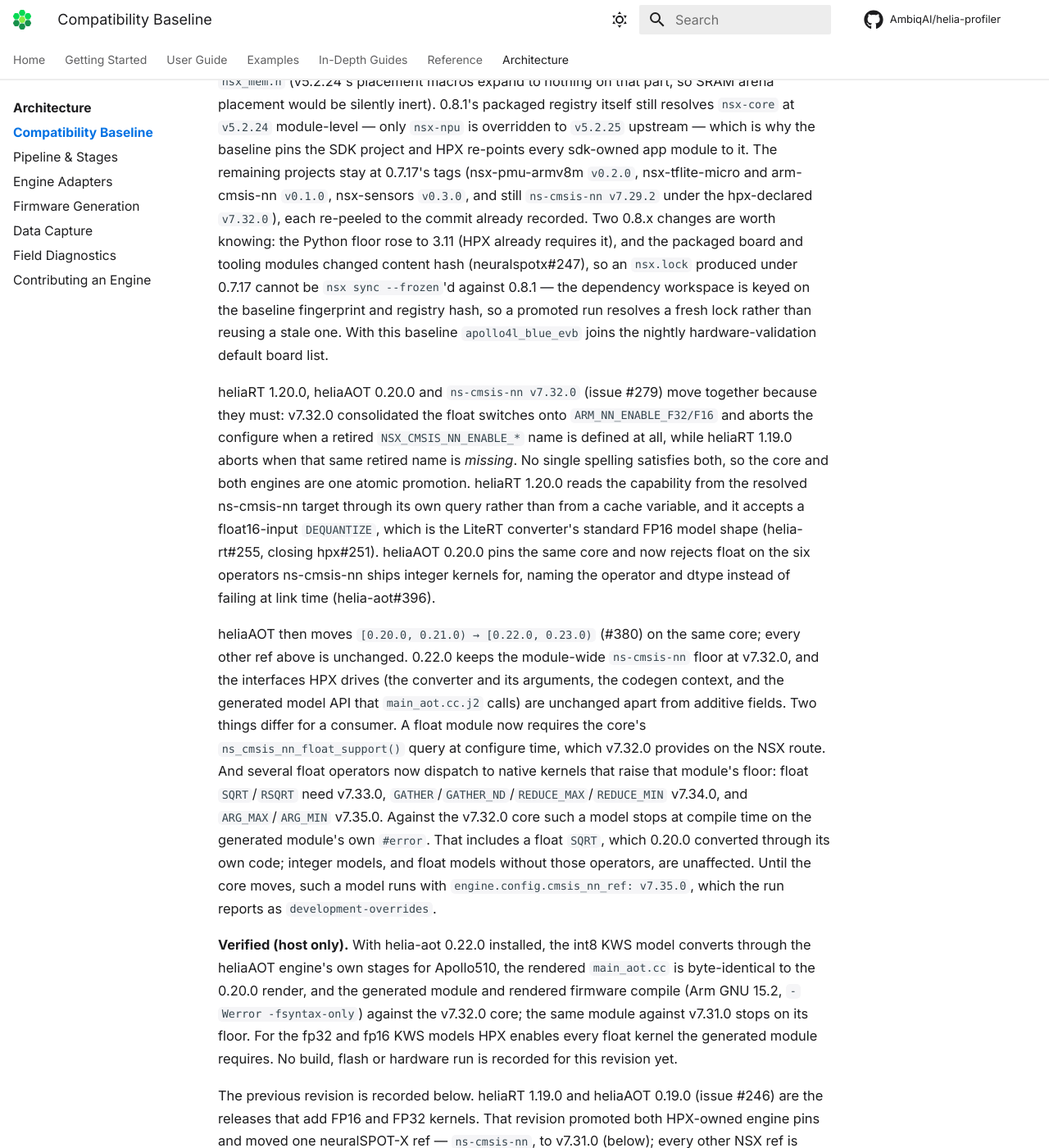
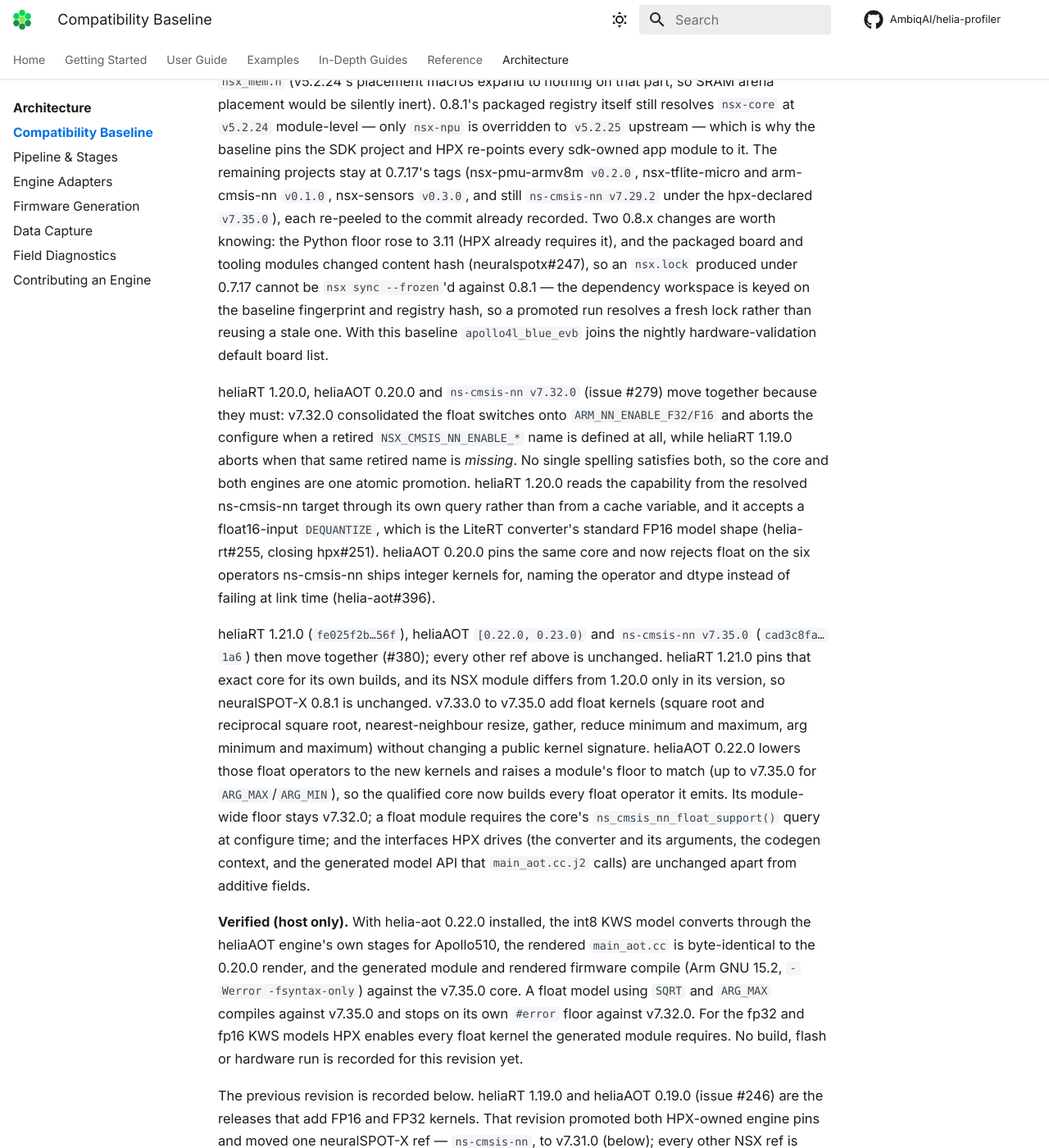
Before and after one commit to AmbiqAI/helia-profiler, an MkDocs documentation site: the page built from docs/architecture/compatibility-baseline.md, in a window 1280 px wide and 1400 px high, scrolled down 1419 px. Shown: the whole window at 82% size. Built offline with MkDocs 1.6.1 and Material for MkDocs 9.7.7, drawn with Linux system fonts in a browser that asks for light colours; some web fonts are replaced; comment, search, counter and statistics services are not loaded; some of the changed text lies outside the part shown.

Commit message:
feat(engines): qualify heliaRT 1.21.0 and ns-cmsis-nn v7.35.0 with helia-aot 0.22.0
Refs #380

```diff
--- a/docs/architecture/compatibility-baseline.md
+++ b/docs/architecture/compatibility-baseline.md
@@ -18,10 +18,10 @@ The current baseline is `hpx-neuralspotx-0.8.1-2026-09`:
 | `nsx-pmu-armv8m` | `5725c065…c88` |
 | `nsx-tflite-micro` | `7afcf2b4…333` |
 | `arm-cmsis-nn` | `6d21a6f8…f7c` |
-| `ns-cmsis-nn` | `aaeb145a…30c` (`v7.32.0`, hpx-declared — see below) |
+| `ns-cmsis-nn` | `cad3c8fa…1a6` (`v7.35.0`, hpx-declared — see below) |
 | `nsx-executorch` | `5514ac1e…b48e` |
 | `nsx-sensors` | `c219a2bc…3e25` (`v0.3.0`, peeled) |
-| heliaRT | `1.20.0`, commit `edb3a25f…440` (min supported `1.16.0` — from `HELIART_MIN_VERSION` in code, not a baseline-JSON field) |
+| heliaRT | `1.21.0`, commit `fe025f2b…56f` (min supported `1.16.0` — from `HELIART_MIN_VERSION` in code, not a baseline-JSON field) |
 | heliaAOT | `min_version=0.22.0`, `max_version_exclusive=0.23.0` |
 | tflm | governed entirely by the `nsx-tflite-micro` / `arm-cmsis-nn` module refs above |
 | executorch | `0.1.0`, module ref `5514ac1e…b48e` (a checkout's `version.txt` is verified against the baseline) |
@@ -41,7 +41,7 @@ upstream — which is why the baseline pins the SDK project and HPX re-points
 every sdk-owned app module to it. The remaining projects stay at 0.7.17's
 tags (nsx-pmu-armv8m `v0.2.0`, nsx-tflite-micro and arm-cmsis-nn `v0.1.0`,
 nsx-sensors `v0.3.0`, and still `ns-cmsis-nn v7.29.2` under the hpx-declared
-`v7.32.0`), each re-peeled to the commit already recorded. Two 0.8.x changes
+`v7.35.0`), each re-peeled to the commit already recorded. Two 0.8.x changes
 are worth knowing: the Python floor rose to 3.11 (HPX already requires it),
 and the packaged board and tooling modules changed content hash
 (neuralspotx#247), so an `nsx.lock` produced under 0.7.17 cannot be
@@ -63,30 +63,30 @@ hpx#251). heliaAOT 0.20.0 pins the same core and now rejects float on the six
 operators ns-cmsis-nn ships integer kernels for, naming the operator and dtype
 instead of failing at link time (helia-aot#396).
 
-heliaAOT then moves `[0.20.0, 0.21.0) → [0.22.0, 0.23.0)` (#380) on the same
-core; every other ref above is unchanged. 0.22.0 keeps the module-wide
-`ns-cmsis-nn` floor at v7.32.0, and the interfaces HPX drives (the converter
-and its arguments, the codegen context, and the generated model API that
-`main_aot.cc.j2` calls) are unchanged apart from additive fields. Two things
-differ for a consumer. A float module now requires the core's
-`ns_cmsis_nn_float_support()` query at configure time, which v7.32.0 provides
-on the NSX route. And several float operators now dispatch to native kernels
-that raise that module's floor: float `SQRT`/`RSQRT` need v7.33.0,
-`GATHER`/`GATHER_ND`/`REDUCE_MAX`/`REDUCE_MIN` v7.34.0, and
-`ARG_MAX`/`ARG_MIN` v7.35.0. Against the v7.32.0 core such a model stops at
-compile time on the generated module's own `#error`. That includes a float
-`SQRT`, which 0.20.0 converted through its own code; integer models, and float
-models without those operators, are unaffected. Until the core moves, such a
-model runs with `engine.config.cmsis_nn_ref: v7.35.0`, which the run reports
-as `development-overrides`.
+heliaRT 1.21.0 (`fe025f2b…56f`), heliaAOT `[0.22.0, 0.23.0)` and
+`ns-cmsis-nn v7.35.0` (`cad3c8fa…1a6`) then move together (#380); every other
+ref above is unchanged. heliaRT 1.21.0 pins that exact core for its own
+builds, and its NSX module differs from 1.20.0 only in its version, so
+neuralSPOT-X 0.8.1 is unchanged. v7.33.0 to v7.35.0 add float kernels (square
+root and reciprocal square root, nearest-neighbour resize, gather, reduce
+minimum and maximum, arg minimum and maximum) without changing a public kernel
+signature. heliaAOT 0.22.0 lowers those float operators to the new kernels and
+raises a module's floor to match (up to v7.35.0 for `ARG_MAX`/`ARG_MIN`), so
+the qualified core now builds every float operator it emits. Its module-wide
+floor stays v7.32.0; a float module requires the core's
+`ns_cmsis_nn_float_support()` query at configure time; and the interfaces HPX
+drives (the converter and its arguments, the codegen context, and the
+generated model API that `main_aot.cc.j2` calls) are unchanged apart from
+additive fields.
 
 **Verified (host only).** With helia-aot 0.22.0 installed, the int8 KWS model
 converts through the heliaAOT engine's own stages for Apollo510, the rendered
 `main_aot.cc` is byte-identical to the 0.20.0 render, and the generated module
 and rendered firmware compile (Arm GNU 15.2, `-Werror -fsyntax-only`) against
-the v7.32.0 core; the same module against v7.31.0 stops on its floor. For the
-fp32 and fp16 KWS models HPX enables every float kernel the generated module
-requires. No build, flash or hardware run is recorded for this revision yet.
+the v7.35.0 core. A float model using `SQRT` and `ARG_MAX` compiles against
+v7.35.0 and stops on its own `#error` floor against v7.32.0. For the fp32 and
+fp16 KWS models HPX enables every float kernel the generated module requires.
+No build, flash or hardware run is recorded for this revision yet.
 
 The previous revision is recorded below. heliaRT 1.19.0 and heliaAOT 0.19.0
 (issue #246) are the releases that add FP16
```
Also changed, not shown: docs/guide/engines.md (+6 -10 lines), 7 other files.
